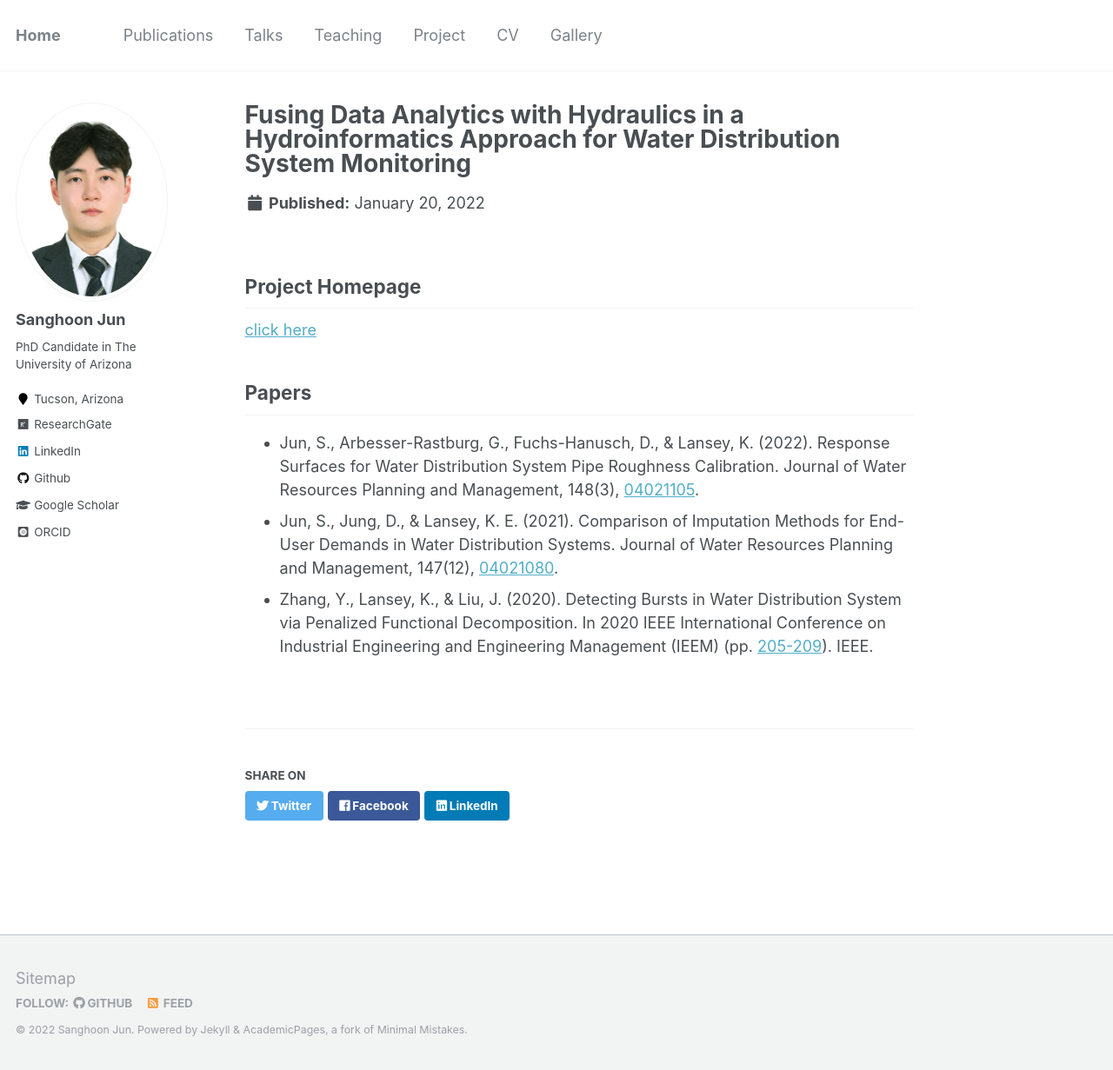
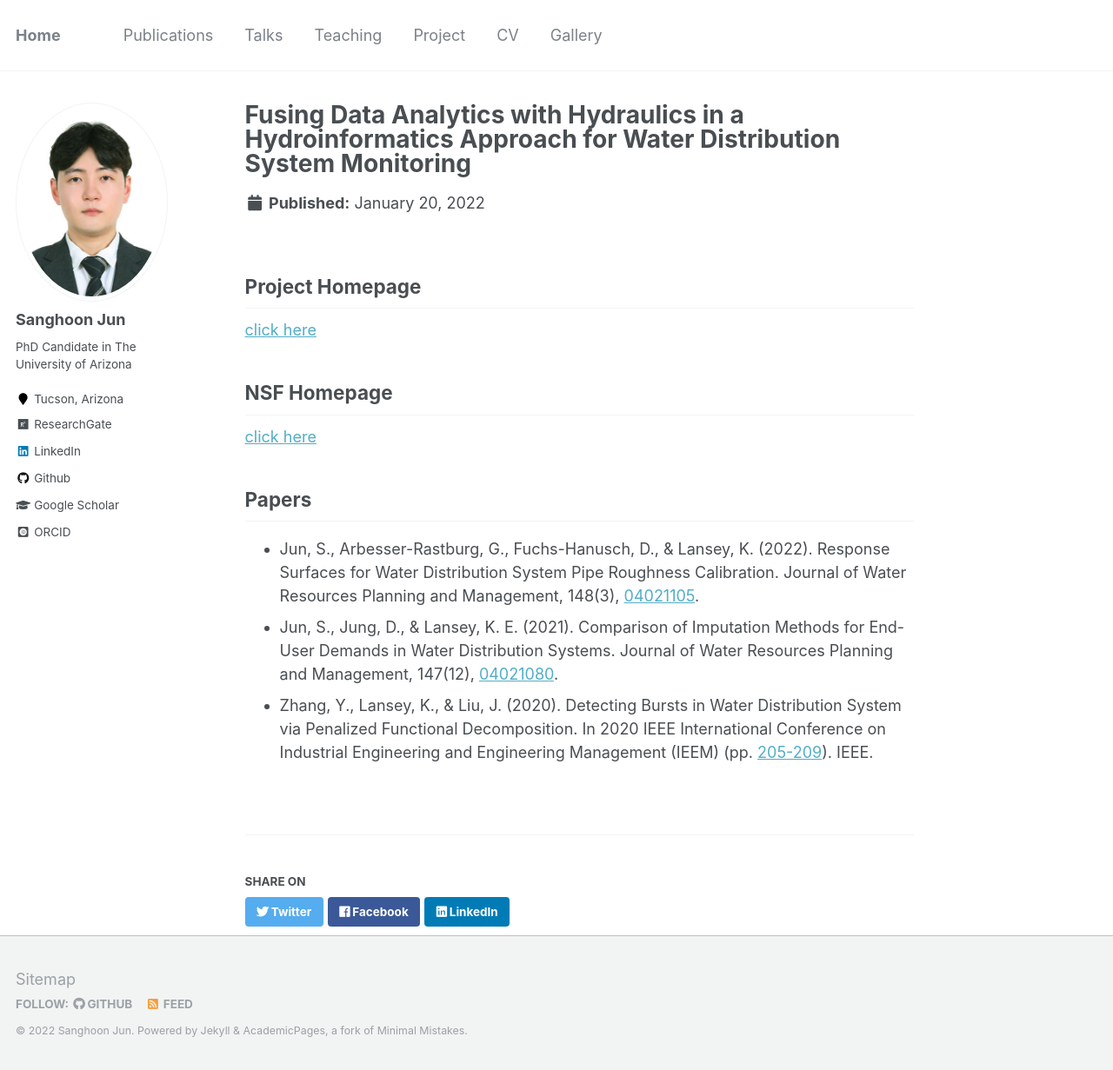
Before and after one commit to uawds/SanghoonJunWater.github.io, a Jekyll site: the page built from _portfolio/NSF1762862.md, in a window 1280 px wide and 1231 px high. Shown: the whole window at 87% size. Built offline with Jekyll 4.4.1, drawn with Linux system fonts in a browser that asks for light colours; some web fonts are replaced.

Commit message:
Update and rename project-1_dataImprove.md to NSF1762862.md

```diff
--- a/_portfolio/project-1_dataImprove.md
+++ b/_portfolio/NSF1762862.md
@@ -1,9 +1,12 @@
 ---
 title: "Fusing Data Analytics with Hydraulics in a Hydroinformatics Approach for Water Distribution System Monitoring"
-excerpt: "NSF Award # 1762862"
+excerpt: "NSF Award #1762862"
 collection: project
 ---
 ## Project Homepage
+[click here](https://uawds.github.io/)
+
+## NSF Homepage
 [click here](https://nsf.gov/awardsearch/showAward?AWD_ID=1762862&HistoricalAwards=false)
 
 ## Papers
```
